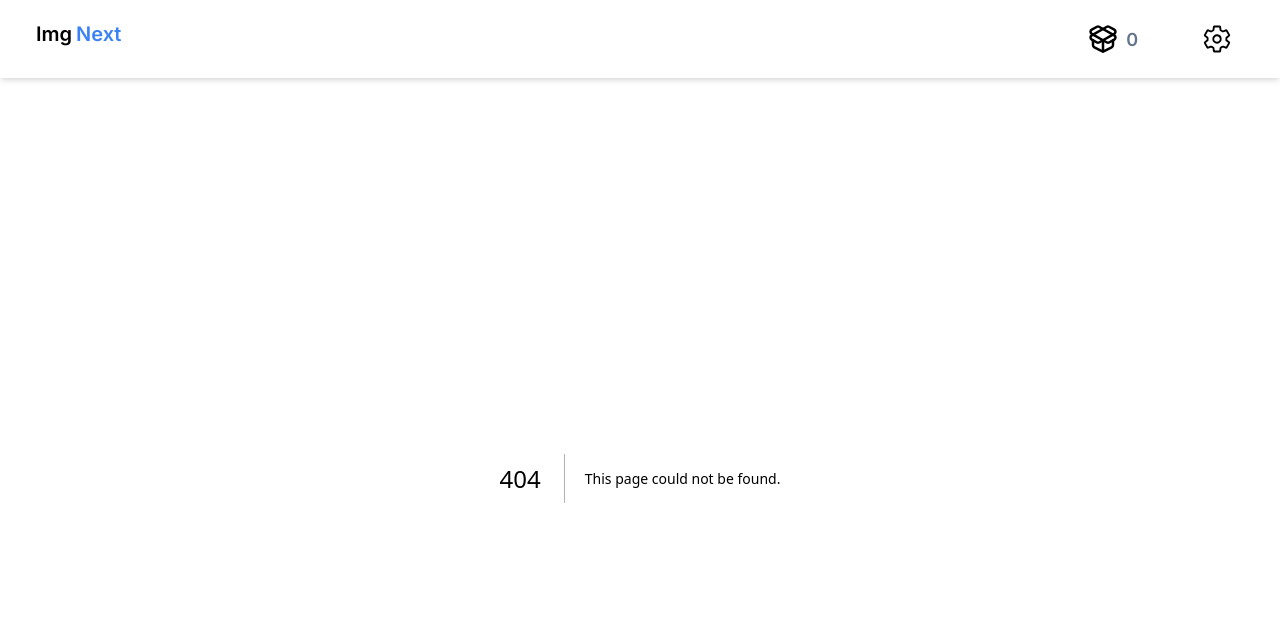
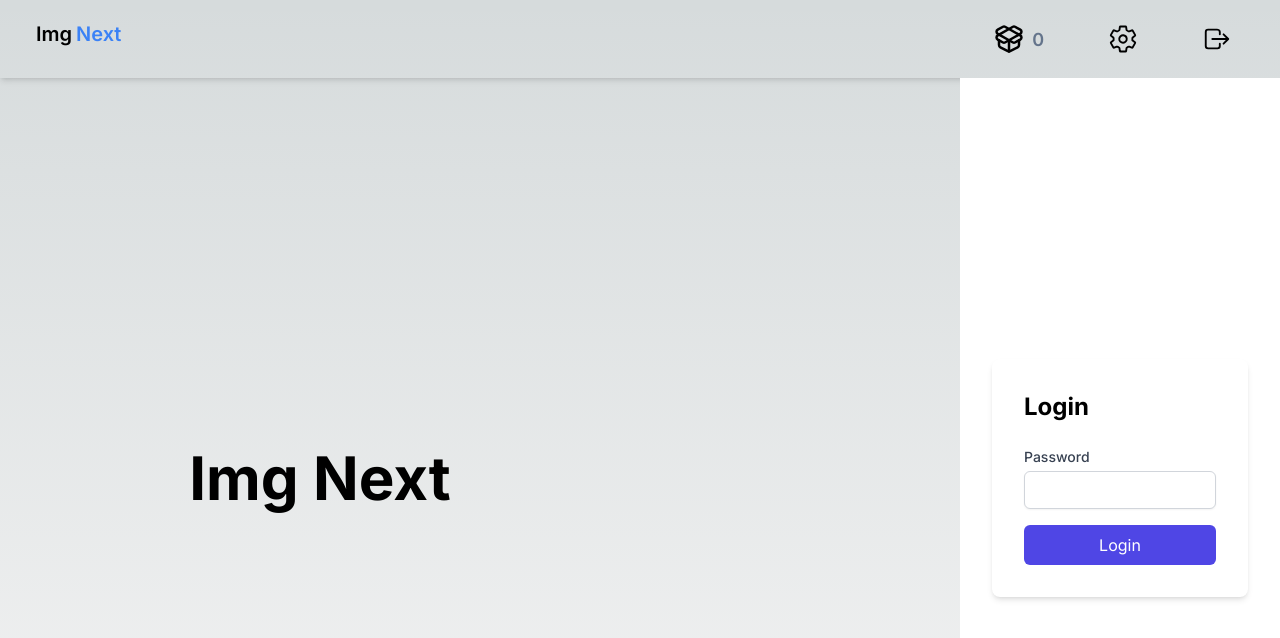
Before and after one commit to sawmeraw/imgnext, a Next.js app: page /login in a window 1280 px wide. Before the commit this address had no page. Shown: the top 638 px of the page. Built offline with nearby package versions, Linux system fonts and the light colour scheme.

Commit message:
authentication added, redirect and navbar bugs out

```diff
--- /dev/null
+++ b/src/apiTypes/AuthTypes.ts
@@ -0,0 +1,7 @@
+export interface LoginRequest{
+    password?: string
+}
+
+export interface LoginResponse{
+    message?: string
+}
--- /dev/null
+++ b/src/app/auth/route.ts
@@ -0,0 +1,31 @@
+import { LoginRequest } from "@/apiTypes/AuthTypes"
+import { cookies } from "next/headers"
+import { NextResponse } from "next/server"
+
+
+const validPassword = process.env.LOGIN_PASSWORD
+
+export async function POST(req: Request){
+
+    const data: LoginRequest = await req.json()
+
+    if(!data.password || data.password == ""){
+        return NextResponse.json({message: "Empty Request!"}, {status: 401})
+    }
+
+    if (data.password === validPassword){
+        const cookieStore = cookies()
+        cookieStore.set('x-authenticated', 'true', {
+            httpOnly: true,
+            secure: process.env.NODE_ENV !== "development" ,
+            maxAge: 2*60*60,
+            path: '/',
+            sameSite: "lax"
+        })
+        const res =  NextResponse.json({message: "Lets go."}, {status: 200})
+        return res
+    } else{
+        return NextResponse.json({message: "Wrong password!"}, {status: 401})
+    }
+
+}
--- a/src/app/layout.tsx
+++ b/src/app/layout.tsx
@@ -4,6 +4,8 @@ import "./globals.css";
 import Navbar from "@/components/Navbar";
 import { ToastContainer, Bounce } from "react-toastify";
 import "react-toastify/dist/ReactToastify.css";
+import { ReactElement, ReactNode } from "react";
+import { headers } from "next/headers";
 
 const inter = Inter({ subsets: ["latin"] });
 
@@ -17,12 +19,16 @@ export default function RootLayout({
 }: Readonly<{
   children: React.ReactNode;
 }>) {
+  const headersList = headers();
+  const url = headersList.get('x-url') || "";
+  const isLogin = url.includes('/login')
 
   return (
     <html lang="en">
       <body className={inter.className}>
         <ToastContainer position="bottom-left" newestOnTop={true} draggable pauseOnHover={false} theme="dark" transition={Bounce}></ToastContainer>
-      <Navbar/>
+        {isLogin? null: <Navbar/>}
+
       <main className="flex min-h-screen flex-col items-center justify-between ">
         {children}
       </main>
--- /dev/null
+++ b/src/app/login/page.tsx
@@ -0,0 +1,69 @@
+"use client"
+import { LoginResponse } from "@/apiTypes/AuthTypes";
+import { useRouter } from "next/navigation";
+import { FormEvent, useState } from "react";
+
+export default function LoginPage(){
+    const [respMessage, setRespMessage] = useState<string>("");
+    const router = useRouter();
+
+    const handleLogin = async (event: FormEvent)=>{
+        event.preventDefault()
+        try{
+          const form = event.target as HTMLFormElement
+          const password = form.password.value as string
+          const response = await fetch('/auth', {method: "POST", body: JSON.stringify({password})})
+          const message: LoginResponse = await response.json()
+          setRespMessage(message.message || "")
+          if(!response.ok){
+            return
+          }
+          router.push('/')
+        } catch(error){
+
+        } finally{
+          setTimeout(()=>{
+            if(respMessage){
+              setRespMessage("")
+            }
+          }, 3000)
+        }
+    }
+
+    return (
+
+            <div className="min-h-screen w-full grid grid-cols-4">
+      <div className="col-span-2 flex items-center justify-center">
+        <h1 className="text-6xl font-bold text-center">Img Next</h1>
+      </div>
+
+      <div className="col-start-4 bg-white flex items-center justify-center p-8">
+        <form onSubmit={handleLogin} className="w-full max-w-md bg-white p-8 rounded-lg shadow-md">
+          <h2 className="text-2xl font-bold mb-6">Login</h2>
+          <div className="mb-4">
+            <label htmlFor="password" className="block text-sm font-medium text-gray-700">
+              Password
+            </label>
+            <input
+              type="password"
+              id="password"
+              name="password"
+              className="mt-1 block w-full px-3 py-2 border border-gray-300 rounded-md shadow-sm focus:outline-none focus:ring-indigo-500 focus:border-indigo-500 sm:text-sm"
+              required
+            />
+          </div>
+          <button
+            type="submit"
+            className="w-full bg-indigo-600 text-white py-2 px-4 rounded-md hover:bg-indigo-700 focus:outline-none focus:ring-2 focus:ring-indigo-500 focus:ring-offset-2"
+          >
+            Login
+          </button>
+          {(respMessage != "") && <p className="font-semibold mt-4">{respMessage}</p>}
+        </form>
+      </div>
+    </div>
+
+    )
+
+
+}
--- /dev/null
+++ b/src/app/logout/route.ts
@@ -0,0 +1,12 @@
+import { cookies } from "next/headers";
+import { NextResponse } from "next/server";
+
+
+export async function GET(req: Request){
+
+    const cookieStore = cookies()
+    cookieStore.delete('x-authenticated')
+
+    return NextResponse.redirect(new URL('/login', req.url))
+
+}
--- a/src/components/Navbar.tsx
+++ b/src/components/Navbar.tsx
@@ -4,6 +4,7 @@ import { useCartStore } from "@/store/store";
 import Link from "next/link";
 import { LuPackageOpen } from "react-icons/lu";
 import { IoSettingsOutline } from "react-icons/io5";
+import { IoLogOutOutline } from "react-icons/io5";
 
 const Navbar = () => {
   const { cart } = useCartStore();
@@ -38,6 +39,11 @@ const Navbar = () => {
             <IoSettingsOutline size={30} />
           </li>
         </Link>
+        <Link href="/logout" title="Set Configuration">
+          <li className="px-4 py-2 flex items-end gap-2 hover:bg-slate-200 rounded-md duration-200">
+            <IoLogOutOutline size={30} />
+          </li>
+        </Link>
 
       </ul>
     </nav>
```
Also changed, not shown: src/middleware.ts (added, +43 -0 lines).
